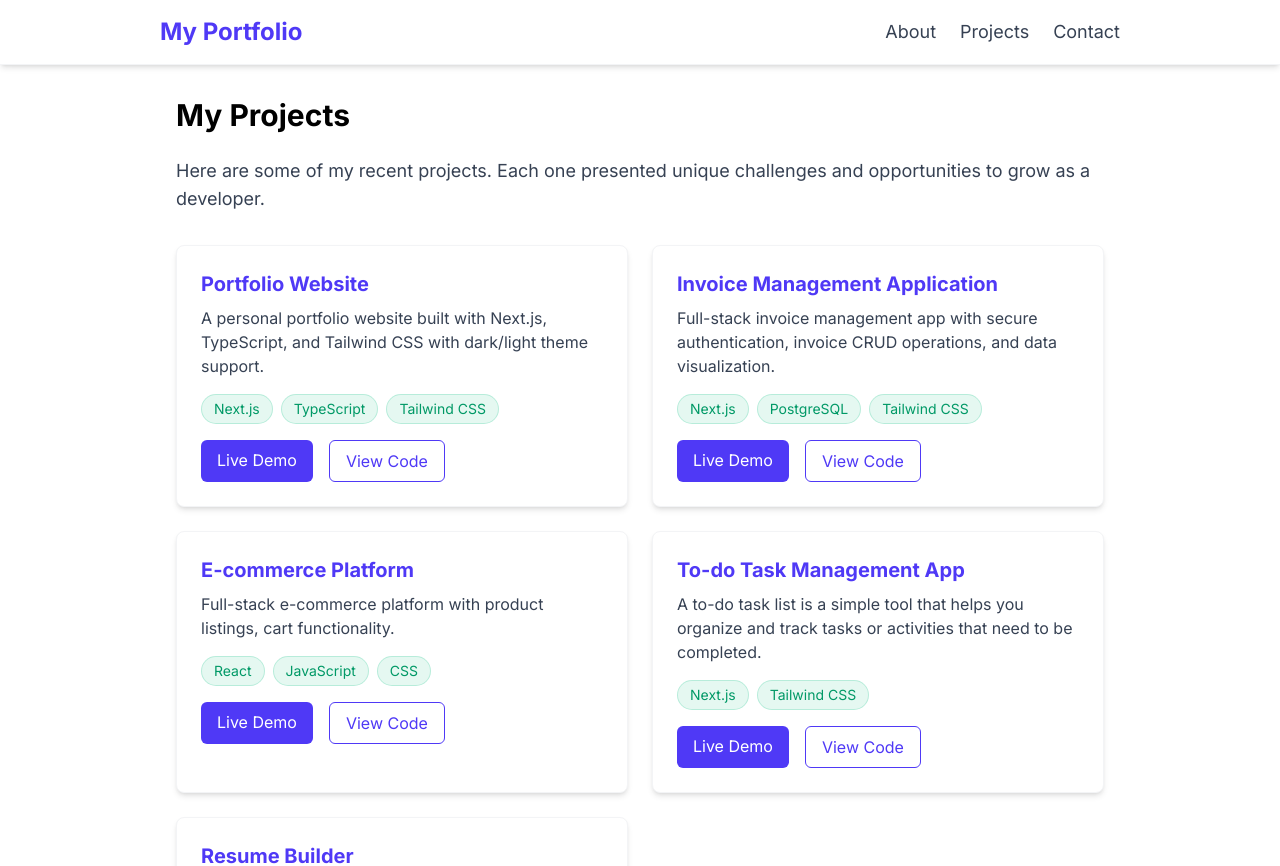
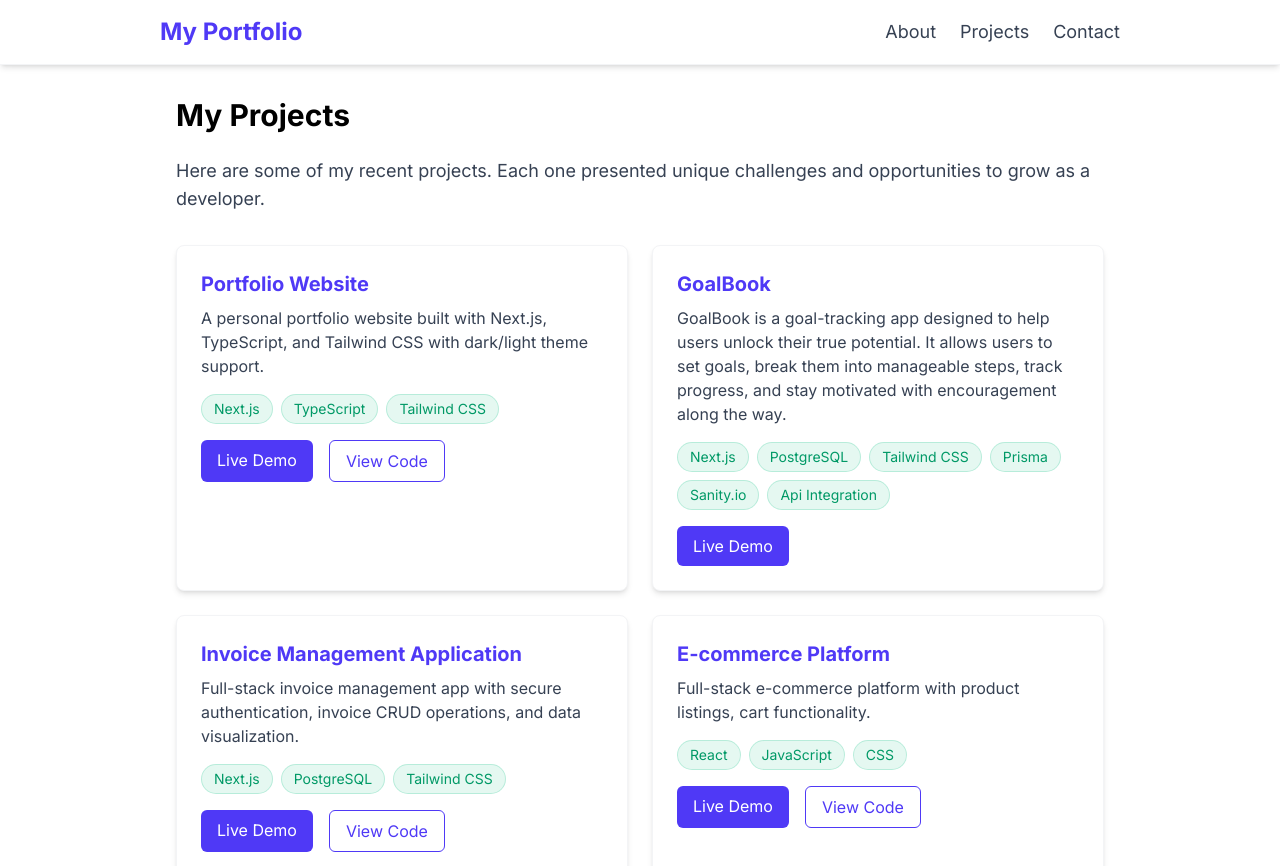
Before and after one commit to anjeljayswal/my-portfolio, a Next.js app: page /projects in a window 1280 px wide. Shown: the top 866 px of the page. Built offline with nearby package versions, Linux system fonts and the light colour scheme.

Commit message:
feat: add GoalBook project details and update project IDs for consistency

```diff
--- a/src/app/projects/page.tsx
+++ b/src/app/projects/page.tsx
@@ -11,8 +11,17 @@ const projects: Project[] = [
     demoUrl: 'https://my-portfolio-five-snowy-38.vercel.app/',
     codeUrl: '#',
   },
+  // GoalBook is a goal-tracking app designed to help users unlock their true potential. It allows users to set goals, break them into manageable steps, track progress, and stay motivated with encouragement along the way. GoalBook makes achieving personal and professional goals simple, organized, and inspiring.
   {
     id: '2',
+    title: 'GoalBook',
+    description: 'GoalBook is a goal-tracking app designed to help users unlock their true potential. It allows users to set goals, break them into manageable steps, track progress, and stay motivated with encouragement along the way.',
+    technologies: ['Next.js', 'PostgreSQL', 'Tailwind CSS', 'Prisma', 'Sanity.io', 'Api Integration'],
+    demoUrl: 'https://dev.goalbook.app/',
+    // codeUrl: '',
+  },
+  {
+    id: '3',
     title: 'Invoice Management Application',
     description: 'Full-stack invoice management app with secure authentication, invoice CRUD operations, and data visualization.',
     technologies: ['Next.js', 'PostgreSQL', 'Tailwind CSS'],
@@ -20,7 +29,7 @@ const projects: Project[] = [
     codeUrl: 'https://github.com/anjeljayswal/invoice-app',
   },
   {
-    id: '3',
+    id: '4',
     title: 'E-commerce Platform',
     description: 'Full-stack e-commerce platform with product listings, cart functionality.',
     technologies: ['React', 'JavaScript', 'CSS'],
@@ -28,7 +37,7 @@ const projects: Project[] = [
     codeUrl: 'https://github.com/anjeljayswal/EcommerceWeb',
   },
   {
-    id: '4',
+    id: '5',
     title: 'To-do Task Management App',
     description: 'A to-do task list is a simple tool that helps you organize and track tasks or activities that need to be completed.',
     technologies: ['Next.js', 'Tailwind CSS'],
@@ -36,7 +45,7 @@ const projects: Project[] = [
     codeUrl: 'https://github.com/anjeljayswal/FinaceCalculator',
   },
     {
-    id: '5',
+    id: '6',
     title: 'Resume Builder',
     description: 'A resume builder is a tool that helps users create professional resumes quickly and easily.',
     technologies: ['React', 'Tailwind CSS'],
```
